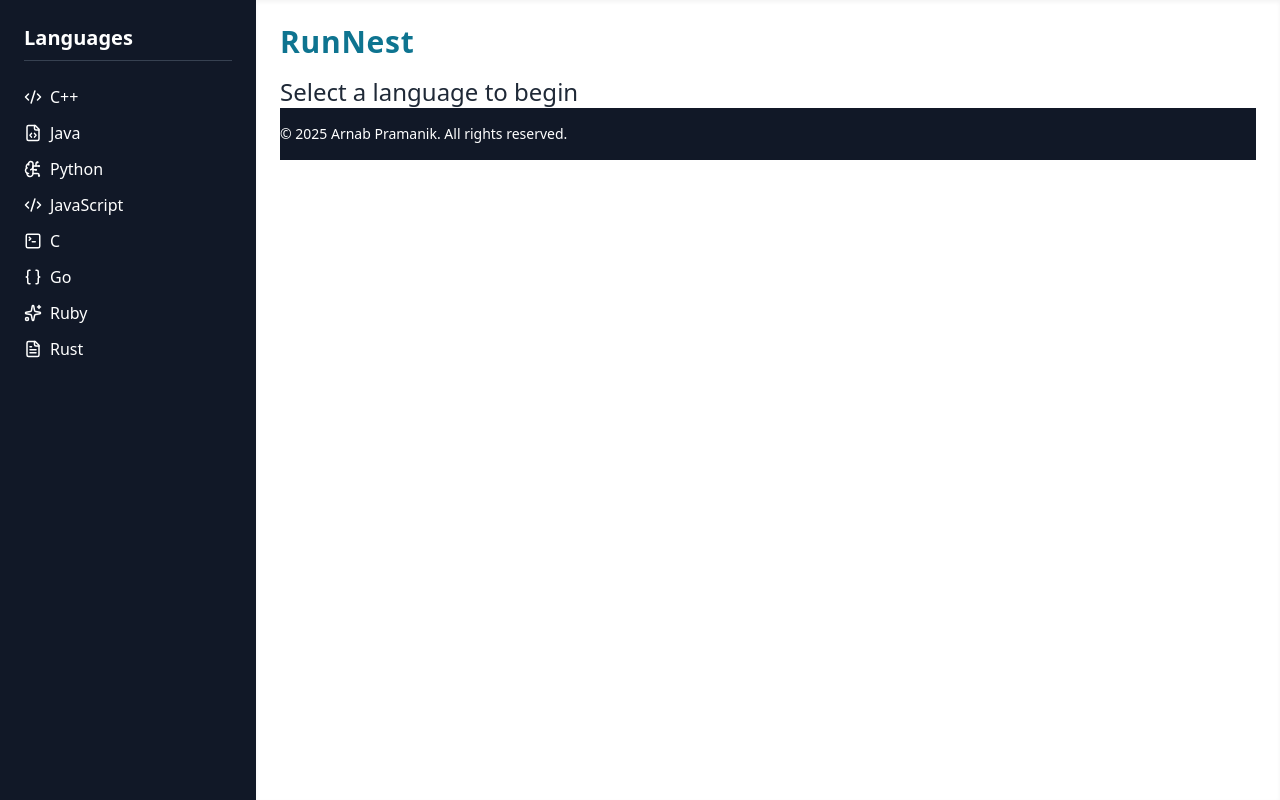
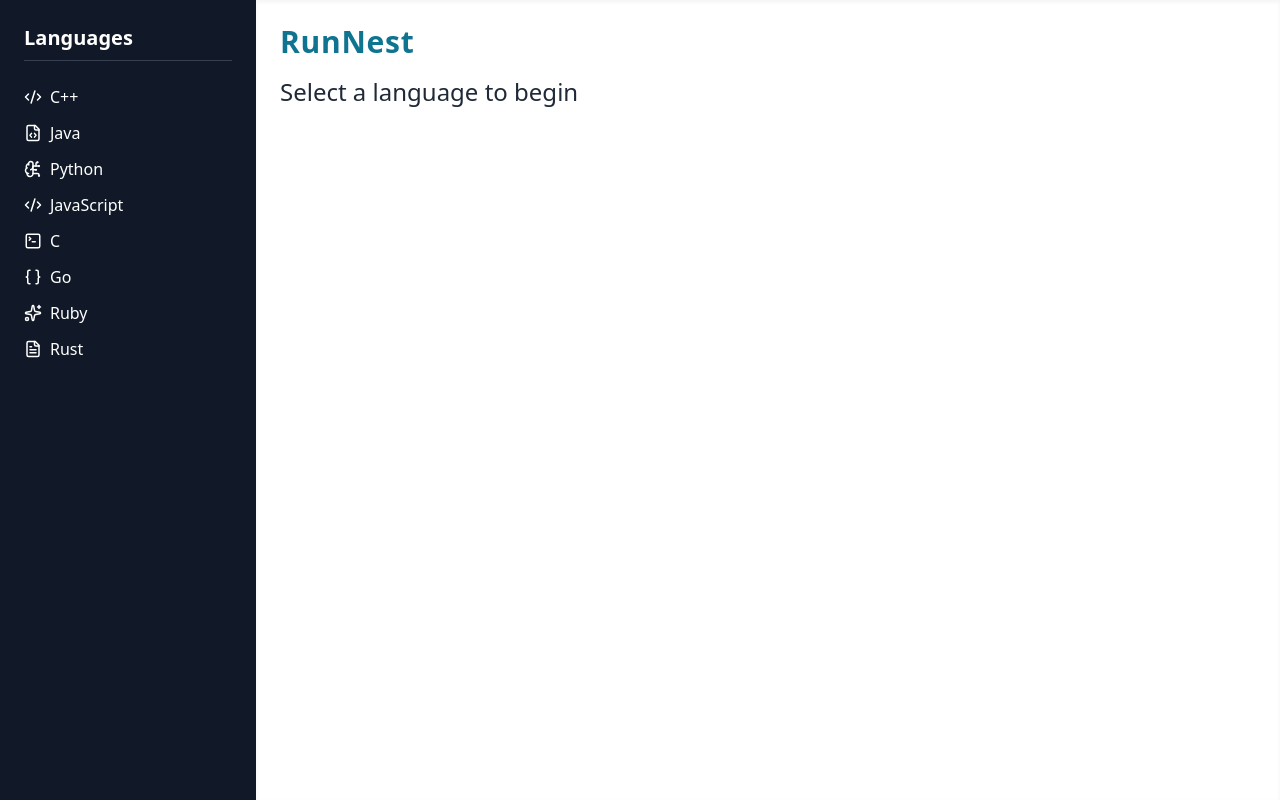
Before and after one commit to Arnab141/RunNest, a React (Vite) app in the folder client/: page / in a window 1280 px wide. Built offline with nearby package versions, Linux system fonts and the light colour scheme.

Commit message:
Update App.jsx

```diff
--- a/client/src/App.jsx
+++ b/client/src/App.jsx
@@ -49,7 +49,7 @@ function AppRoutes() {
           />
         </div>
       )}
-      <footer class=" py-4 bg-gray-900 text-white text-sm">© 2025 Arnab Pramanik. All rights reserved.</footer>
+      {/* <footer class=" py-4 bg-gray-900 text-white text-sm">© 2025 Arnab Pramanik. All rights reserved.</footer> */}
     </main>
   );
 }
```
